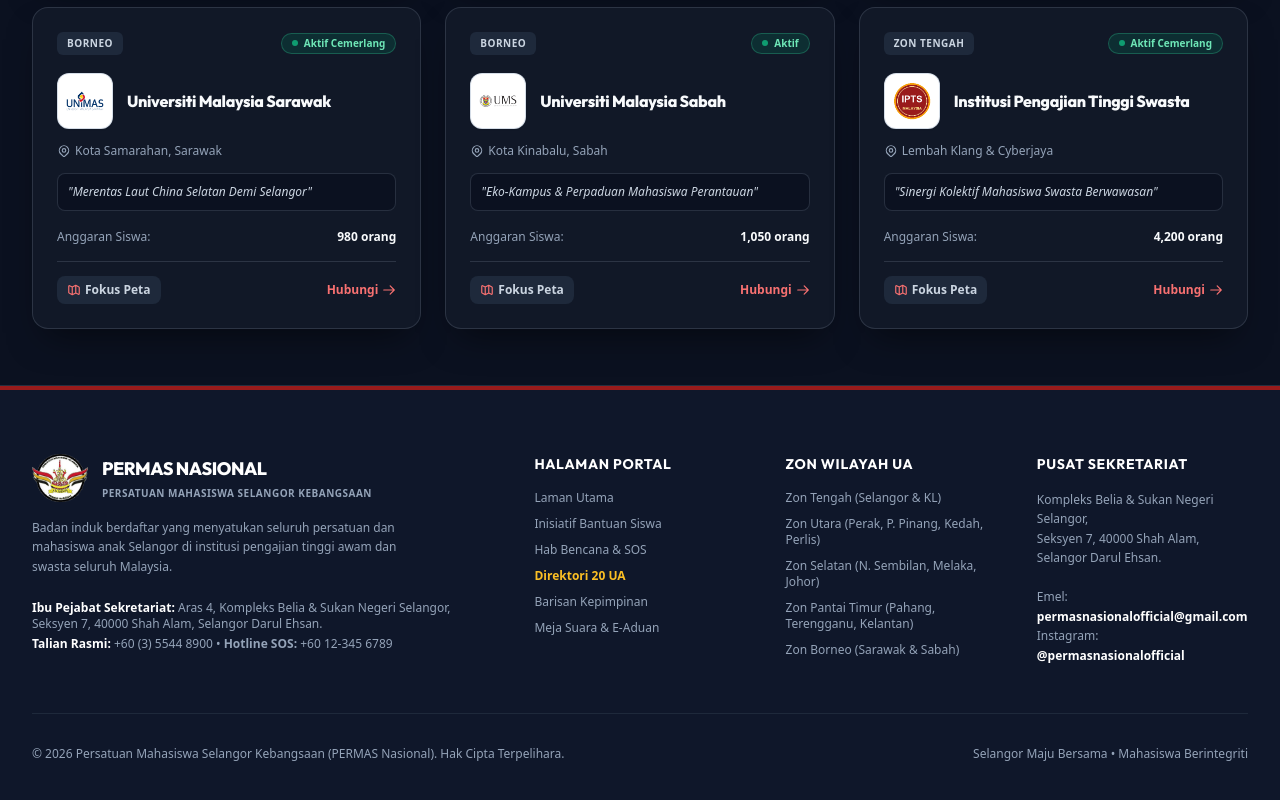
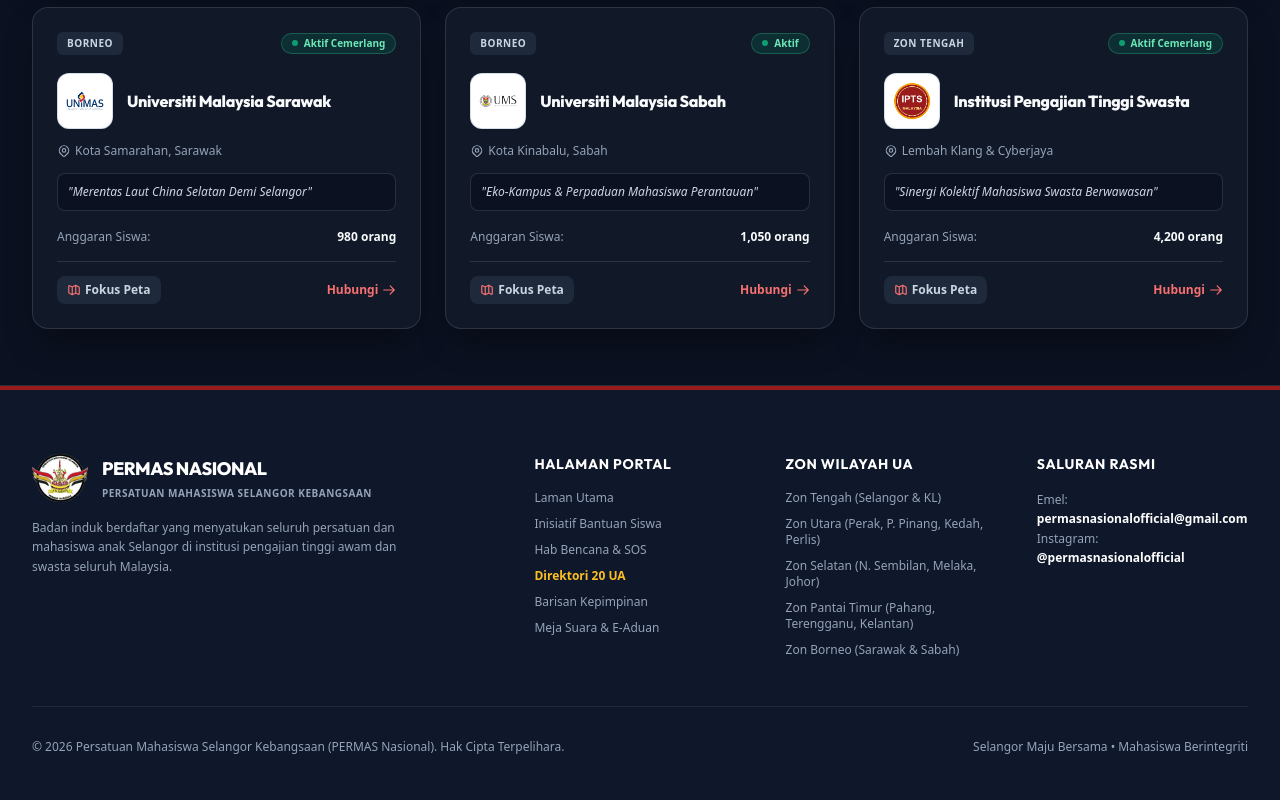
Before and after one commit to arifkhumainipro-beep/permas, a website: page kampus.html in a window 1280 px wide. Shown: the part 3662-4462 px from the top of the page. Drawn offline with nearby package versions, Linux system fonts and the light colour scheme.

Commit message:
auto-sync: kemas kini aduan.html, inisiatif.html, kampus.html, kepimpinan.html

```diff
--- a/kampus.html
+++ b/kampus.html
@@ -424,10 +424,6 @@
           <p class="text-slate-400 leading-relaxed max-w-sm">
             Badan induk berdaftar yang menyatukan seluruh persatuan dan mahasiswa anak Selangor di institusi pengajian tinggi awam dan swasta seluruh Malaysia.
           </p>
-          <div class="pt-2 text-slate-400 space-y-1">
-            <p><strong class="text-white">Ibu Pejabat Sekretariat:</strong> Aras 4, Kompleks Belia & Sukan Negeri Selangor, Seksyen 7, 40000 Shah Alam, Selangor Darul Ehsan.</p>
-            <p><strong class="text-white">Talian Rasmi:</strong> +60 (3) 5544 8900 • <strong>Hotline SOS:</strong> +60 12-345 6789</p>
-          </div>
         </div>
 
         <div>
@@ -454,10 +450,8 @@
         </div>
 
         <div>
-          <h4 class="font-bold text-white uppercase tracking-wider mb-4 font-heading text-sm">Pusat Sekretariat</h4>
+          <h4 class="font-bold text-white uppercase tracking-wider mb-4 font-heading text-sm">Saluran Rasmi</h4>
           <p class="text-slate-400 leading-relaxed">
-            Kompleks Belia & Sukan Negeri Selangor,<br>
-            Seksyen 7, 40000 Shah Alam, Selangor Darul Ehsan.<br><br>
             Emel: <strong class="text-white">permasnasionalofficial@gmail.com</strong><br>
             Instagram: <strong class="text-white">@permasnasionalofficial</strong>
           </p>
```
Also changed, not shown: aduan.html (+1 -3 lines), inisiatif.html (+0 -2 lines), kepimpinan.html (+0 -2 lines), takwim.html (+0 -2 lines).
